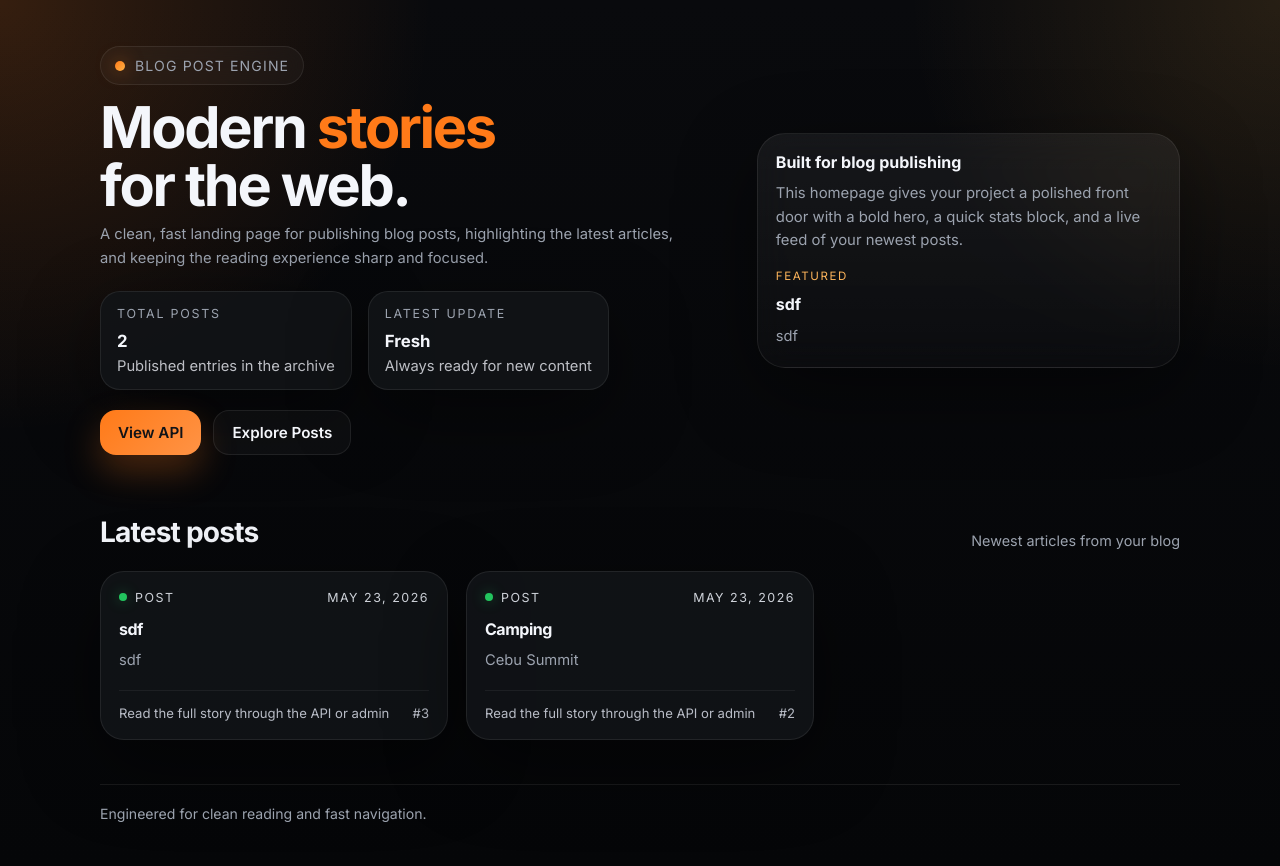
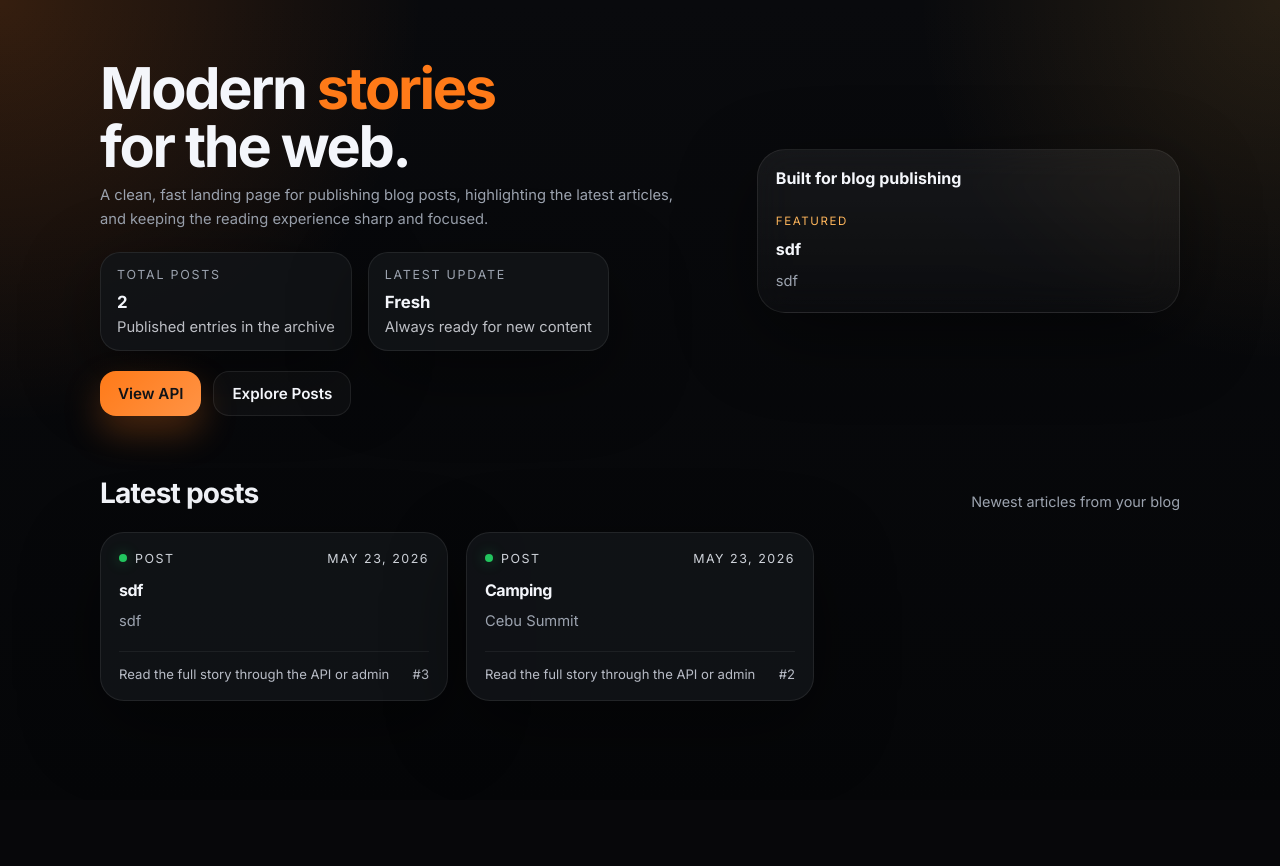
Before and after one commit to 3hird-K/django-blog, a Django app: page / in a window 1280 px wide. After the commit the page ends 701 px from the top, so only its background shows below. Run offline with Django 5.2, Linux system fonts and the light colour scheme; data comes from the database, SQL or seed files in the repository.

Commit message:
landingpage:update

```diff
--- a/api/templates/api/home.html
+++ b/api/templates/api/home.html
@@ -359,7 +359,6 @@
   <main class="shell">
     <section class="hero">
       <div>
-        <div class="badge"><span class="badge-dot"></span> Blog Post Engine</div>
         <h1>Modern <span class="accent">stories</span> for the web.</h1>
         <p class="lede">A clean, fast landing page for publishing blog posts, highlighting the latest articles, and keeping the reading experience sharp and focused.</p>
         <div class="stats">
@@ -381,7 +380,6 @@
       </div>
       <aside class="panel">
         <h2>Built for blog publishing</h2>
-        <p>This homepage gives your project a polished front door with a bold hero, a quick stats block, and a live feed of your newest posts.</p>
         <div style="height:16px"></div>
         <div class="latest">
           <div class="latest-label">Featured</div>
@@ -426,9 +424,6 @@
       {% endif %}
     </section>
 
-    <footer>
-      <span>Engineered for clean reading and fast navigation.</span>
-    </footer>
   </main>
 </body>
 </html>
```
